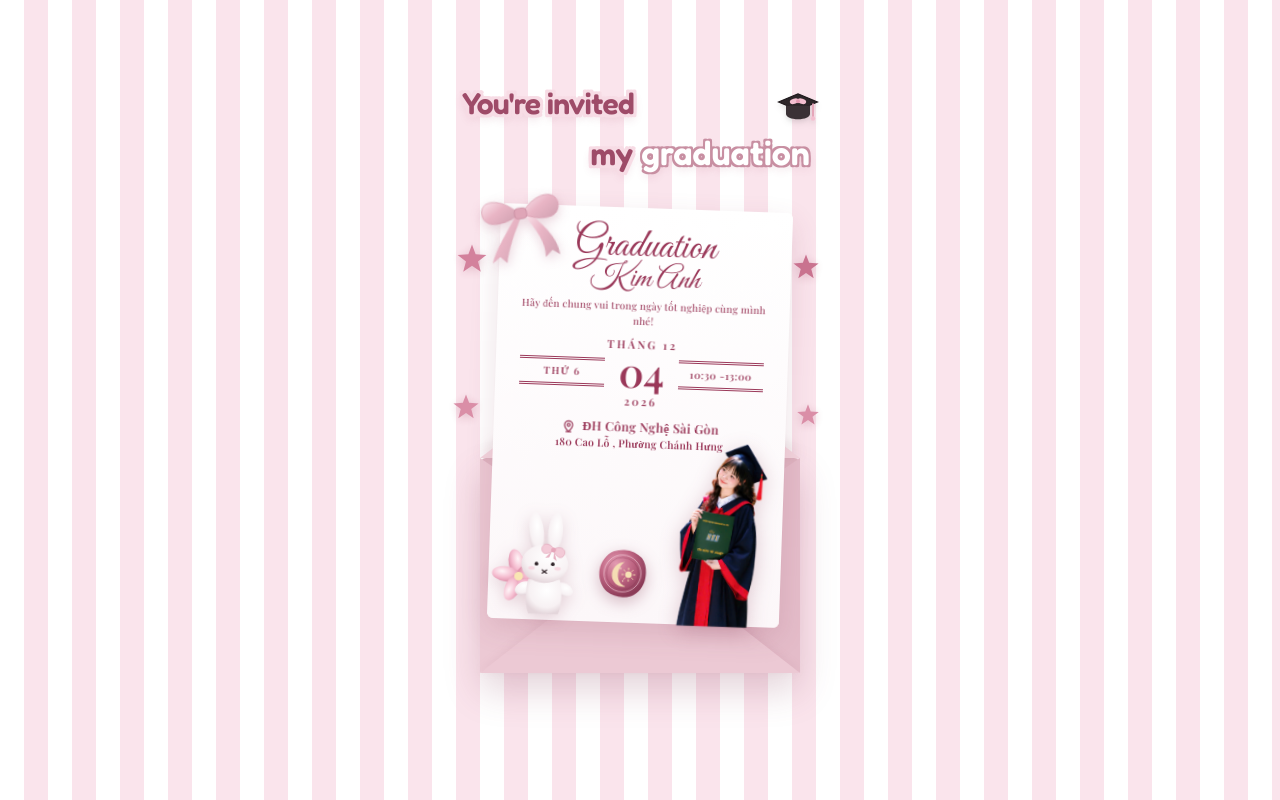
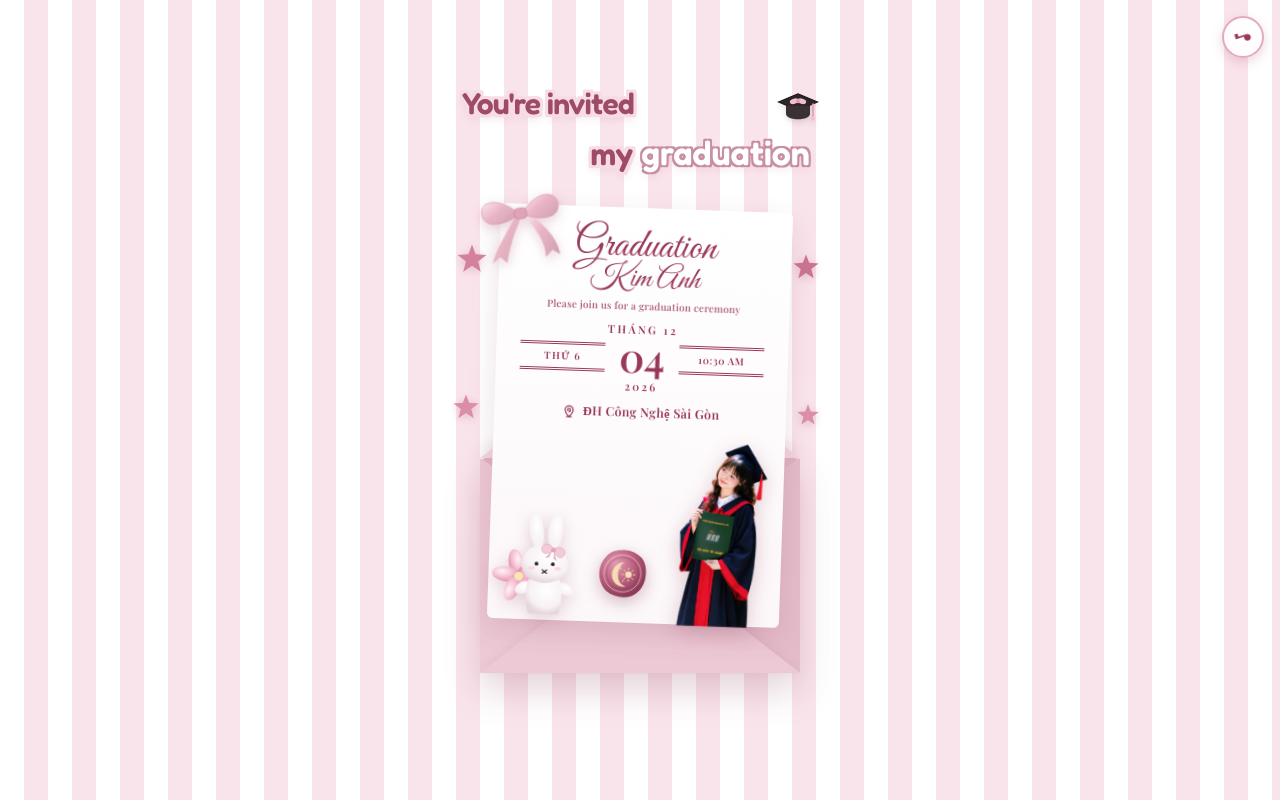
Before and after one commit to Thbao04/graduation-kim-anh, a plain HTML site: page index.html in a window 1280 px wide. Both pictures are taken after a click on the element 640 px from the left and 410 px from the top of the page. Drawn offline with nearby package versions, Linux system fonts and the light colour scheme; a web font is replaced by a local one.

Commit message:
Update index.html

```diff
--- a/index.html
+++ b/index.html
@@ -1,13 +1,15 @@
 <!DOCTYPE html>
 <html lang="vi">
 <head>
-    <meta property="og:title" content="Thiệp Mời Tốt Nghiệp - Kim Anh">
-    <meta property="og:description" content="Chạm vào phong bì để mở thiệp mời nhé!">
-    <meta property="og:image" content="https://<link-web-cua-ban>/kim-anh.png">
-    <meta property="og:type" content="website">
     <meta charset="UTF-8">
     <meta name="viewport" content="width=device-width, initial-scale=1.0, maximum-scale=1.0, user-scalable=no">
     <title>Kim Anh's Graduation Invitation</title>
+    <!-- Thẻ hiển thị đẹp khi gửi link qua Zalo / Messenger -->
+    <meta property="og:title" content="Thiệp Mời Tốt Nghiệp - Kim Anh">
+    <meta property="og:description" content="Chạm vào phong bì để mở thiệp mời nhé!">
+    <meta property="og:image" content="https://thbao04.github.io/graduation-kim-anh/kim-anh.png">
+    <meta property="og:type" content="website">
+
     <script src="https://cdn.tailwindcss.com"></script>
     <link href="https://fonts.googleapis.com/css2?family=Fredoka:wght@600;700&family=Great+Vibes&family=Playfair+Display:ital,wght@0,500;0,600;0,700;1,600&family=Montserrat:wght@500;600;700&display=swap" rel="stylesheet">
 
@@ -50,6 +52,49 @@
         .font-script { font-family: 'Great Vibes', cursive; }
         .font-serif-elegant { font-family: 'Playfair Display', serif; }
         .font-sticker { font-family: 'Fredoka', sans-serif; }
+
+        /* ====== NÚT BẬT / TẮT NHẠC ====== */
+        .music-btn {
+            position: fixed;
+            top: 16px;
+            right: 16px;
+            z-index: 50;
+            width: 42px;
+            height: 42px;
+            border-radius: 50%;
+            background: rgba(255, 255, 255, 0.9);
+            border: 2px solid #e4a9bc;
+            color: var(--text-rose);
+            display: flex;
+            align-items: center;
+            justify-content: center;
+            cursor: pointer;
+            box-shadow: 0 4px 12px rgba(154, 56, 89, 0.2);
+            backdrop-filter: blur(6px);
+            opacity: 0;
+            pointer-events: none;
+            transform: scale(0.8);
+            transition: opacity 0.5s ease, transform 0.4s ease, background-color 0.2s ease;
+        }
+
+        .music-btn.visible {
+            opacity: 1;
+            pointer-events: auto;
+            transform: scale(1);
+        }
+
+        .music-btn:active {
+            transform: scale(0.92);
+        }
+
+        .music-btn.is-playing .music-icon-wrap {
+            animation: spin-disc 4s linear infinite;
+        }
+
+        @keyframes spin-disc {
+            from { transform: rotate(0deg); }
+            to { transform: rotate(360deg); }
+        }
 
         .scene-container {
             position: relative;
@@ -229,7 +274,7 @@
             transform: scale(1) rotate(-10deg);
         }
 
-        /* Con dấu sáp dịch nhẹ sang trái để nhường không gian cho ảnh tốt nghiệp to hơn */
+        /* Con dấu sáp */
         .inner-wax-seal {
             position: absolute;
             bottom: 24px;
@@ -268,7 +313,7 @@
             transform: translateY(0) scale(1);
         }
 
-        /* ẢNH TỐT NGHIỆP TO RÕ HƠN Ở GÓC DƯỚI BÊN PHẢI */
+        /* ẢNH TỐT NGHIỆP TO RÕ Ở GÓC DƯỚI BÊN PHẢI */
         .grad-photo-wrap {
             position: absolute;
             bottom: -2px;
@@ -409,6 +454,26 @@
 </head>
 <body>
 
+    <!-- NHẠC NỀN (Đặt file music.mp3 cùng thư mục với index.html) -->
+    <audio id="bg-music" src="music.mp3" loop preload="auto"></audio>
+
+    <!-- NÚT BẬT / TẮT NHẠC -->
+    <button id="music-btn" class="music-btn" onclick="toggleMusic()" aria-label="Bật hoặc tắt nhạc nền" title="Bật / Tắt nhạc">
+        <span class="music-icon-wrap flex items-center justify-center">
+            <!-- Icon đang phát nhạc -->
+            <svg id="icon-play" class="w-5 h-5" fill="currentColor" viewBox="0 0 24 24">
+                <path d="M12 3v10.55c-.59-.34-1.27-.55-2-.55-2.21 0-4 1.79-4 4s1.79 4 4 4 4-1.79 4-4V7h4V3h-6z"/>
+            </svg>
+            <!-- Icon tắt nhạc -->
+            <svg id="icon-mute" class="w-5 h-5 hidden" fill="none" stroke="currentColor" stroke-width="2" viewBox="0 0 24 24">
+                <path stroke-linecap="round" stroke-linejoin="round" d="M9 18V5l12-2v13"/>
+                <circle cx="6" cy="18" r="3"/>
+                <circle cx="18" cy="16" r="3"/>
+                <line x1="3" y1="3" x2="21" y2="21" stroke-linecap="round"/>
+            </svg>
+        </span>
+    </button>
+
     <main class="scene-container" id="scene">
 
         <!-- TIÊU ĐỀ STICKER PHÍA TRÊN -->
@@ -473,7 +538,7 @@
                             Kim Anh
                         </h2>
                         <p class="font-serif-elegant text-[10px] tracking-wide text-[var(--text-rose)] opacity-90 mt-1 mb-2">
-                            Hãy đến chung vui trong ngày tốt nghiệp cùng mình nhé!
+                            Please join us for a graduation ceremony
                         </p>
 
                         <!-- NGÀY GIỜ -->
@@ -489,7 +554,7 @@
                                     04
                                 </div>
                                 <div class="flex-1 double-bar">
-                                    <p class="font-serif-elegant text-[10px] font-semibold tracking-[0.06em] whitespace-nowrap">10:30 -13:00</p>
+                                    <p class="font-serif-elegant text-[10px] font-semibold tracking-[0.06em] whitespace-nowrap">10:30 AM</p>
                                 </div>
                             </div>
                             <p class="font-serif-elegant text-[11px] font-semibold tracking-[0.2em] text-[var(--text-rose)] mt-0.5">
@@ -507,11 +572,7 @@
                             <p class="font-serif-elegant font-semibold text-[12.5px] tracking-wide">
                                 ĐH Công Nghệ Sài Gòn
                             </p>
-
                         </div>
-                        <p class="font-serif-elegant font-semibold text-[10.5px] tracking-wide">
-                                180 Cao Lỗ , Phường Chánh Hưng
-                            </p>
 
                         <!-- BÉ THỎ TRẮNG + HOA TRONG GÓC DƯỚI BÊN TRÁI -->
                         <div class="bunny-wrap">
@@ -653,11 +714,62 @@
 
     <script>
         let isOpen = false;
+        let isPlaying = false;
+        const START_TIME = 0; // Đổi số giây nếu muốn phát từ đoạn điệp khúc (ví dụ: 30)
+
+        const music = document.getElementById('bg-music');
+        const musicBtn = document.getElementById('music-btn');
+        const iconPlay = document.getElementById('icon-play');
+        const iconMute = document.getElementById('icon-mute');
+
+        function updateMusicUI() {
+            if (isPlaying) {
+                musicBtn.classList.add('is-playing');
+                iconPlay.classList.remove('hidden');
+                iconMute.classList.add('hidden');
+            } else {
+                musicBtn.classList.remove('is-playing');
+                iconPlay.classList.add('hidden');
+                iconMute.classList.remove('hidden');
+            }
+        }
 
         function openEnvelope() {
             if (isOpen) return;
             document.getElementById('scene').classList.add('is-open');
+            musicBtn.classList.add('visible');
             isOpen = true;
+
+            try {
+                if (START_TIME > 0) music.currentTime = START_TIME;
+                music.volume = 0.75;
+                const playPromise = music.play();
+                if (playPromise !== undefined) {
+                    playPromise.then(() => {
+                        isPlaying = true;
+                        updateMusicUI();
+                    }).catch(() => {
+                        isPlaying = false;
+                        updateMusicUI();
+                    });
+                }
+            } catch (e) {
+                isPlaying = false;
+                updateMusicUI();
+            }
+        }
+
+        function toggleMusic() {
+            if (isPlaying) {
+                music.pause();
+                isPlaying = false;
+                updateMusicUI();
+            } else {
+                music.play().then(() => {
+                    isPlaying = true;
+                    updateMusicUI();
+                }).catch(() => {});
+            }
         }
     </script>
 </body>
```
